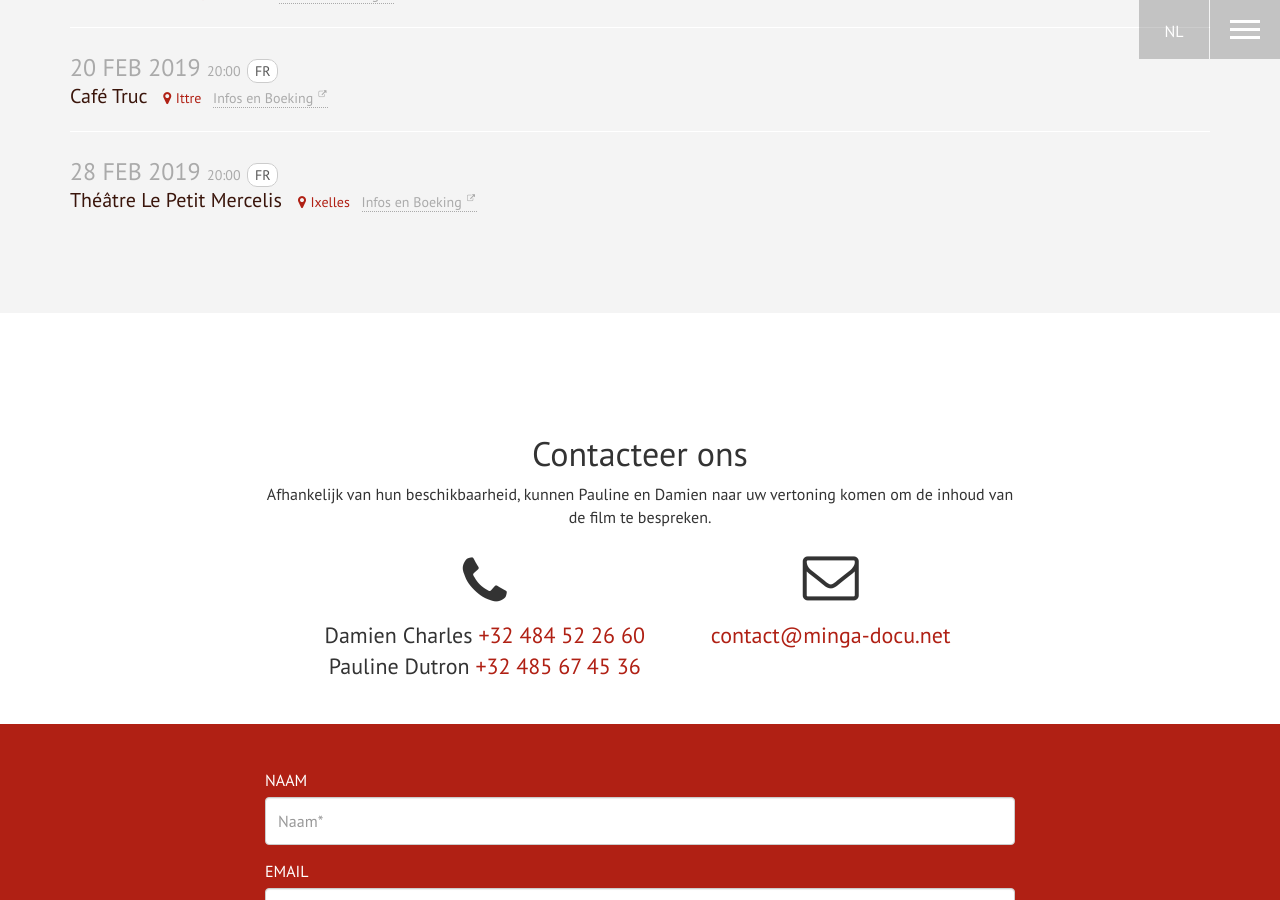
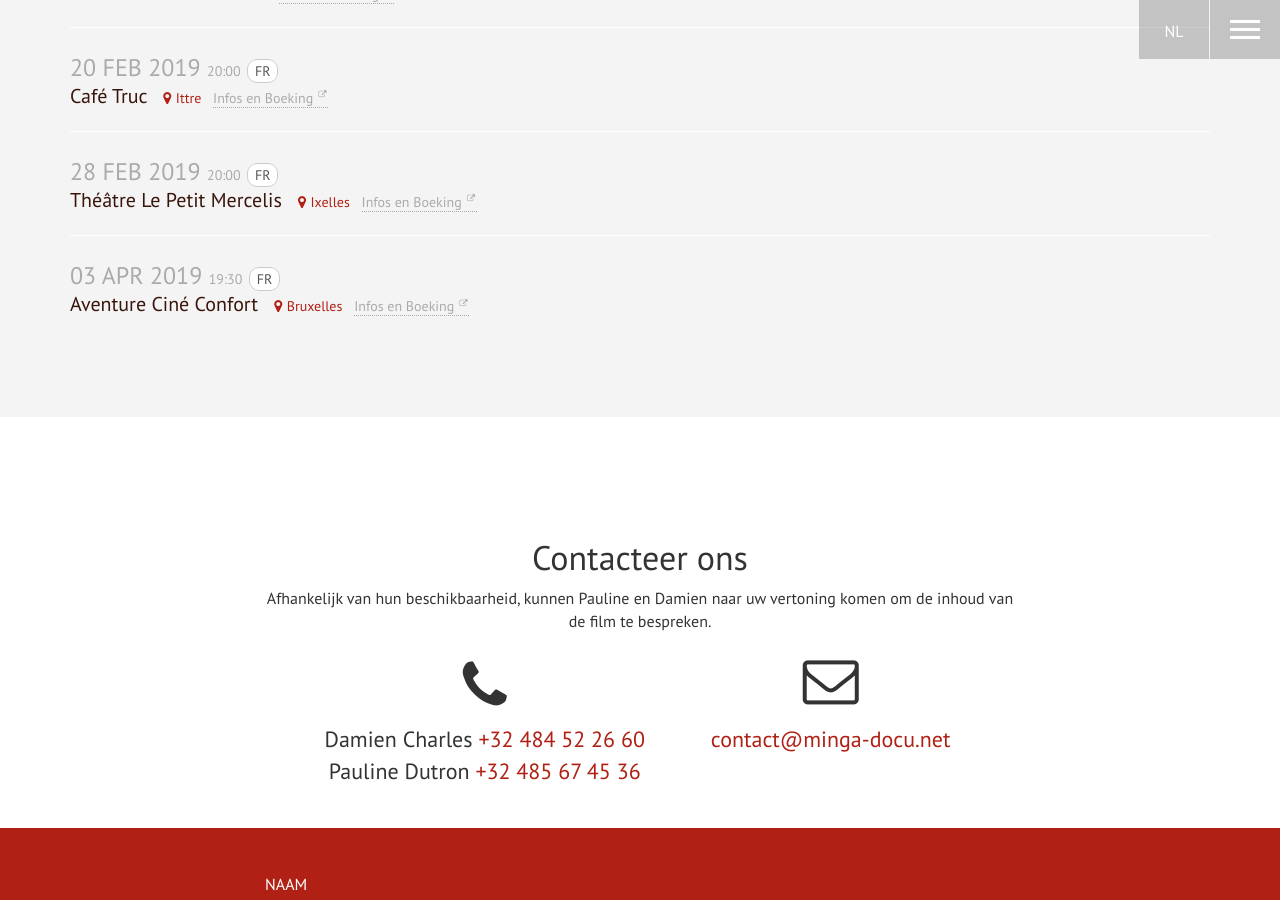
Before and after one commit to entipe/Minga-Live, a Jekyll site: the page built from index.nl.html, in a window 1280 px wide and 900 px high, scrolled down 1751 px. Built offline with Jekyll 4.4.1, drawn with Linux system fonts in a browser that asks for light colours.

Commit message:
Update agenda.yml

```diff
--- a/_data/agenda.yml
+++ b/_data/agenda.yml
@@ -16,3 +16,9 @@
   link: http://www.quinoa.be/blog/minga-premiere/
   full: false
   lang: FR
+- date: '2019-04-03 19:30'
+  place: Aventure Ciné Confort
+  city: Bruxelles
+  link: https://cinema-aventure.be/index.php?mact=Agenda,cntnt01,DetailEvent,0&cntnt01id_event=2615&cntnt01returnid=45
+  full: false
+  lang: FR
```
